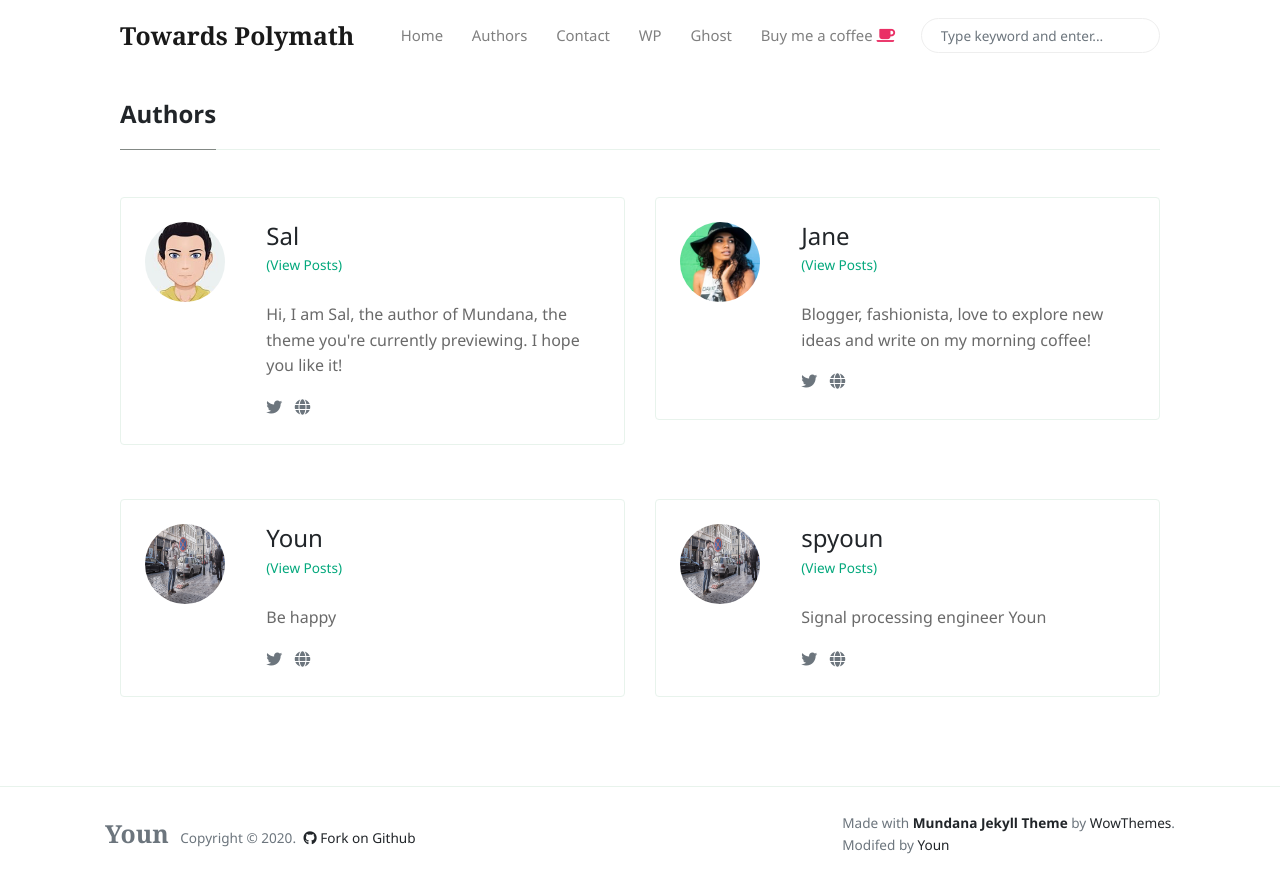
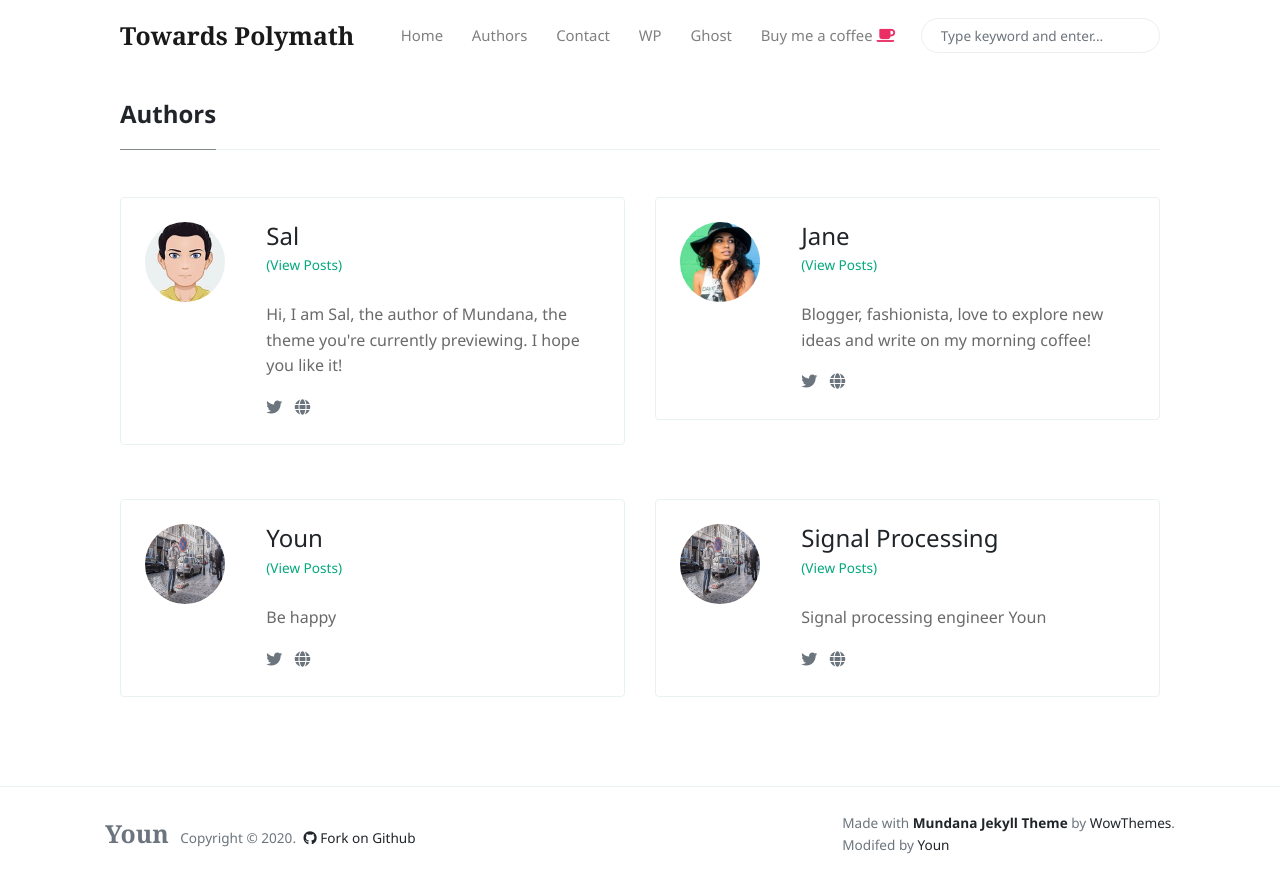
Before and after one commit to mbyun1420/mbyun1420.github.com, a Jekyll site: the page built from _pages/authors-list.html, in a window 1280 px wide. Shown: the top 893 px of the page. Built offline with Jekyll 4.4.1, drawn with Linux system fonts in a browser that asks for light colours; nearby versions of some CDN libraries.

Commit message:
config name change

```diff
--- a/_config.yml
+++ b/_config.yml
@@ -44,7 +44,7 @@ authors:
       email:          mbyun1420@gmail.com
 
     spyoun:
-      name:           spyoun
+      name:           Signal Processing
       site:           https://mbyun1420.github.io/
       avatar:         assets/images/profile_author_youn.jpg
       bio:            "Signal processing engineer Youn "
```
